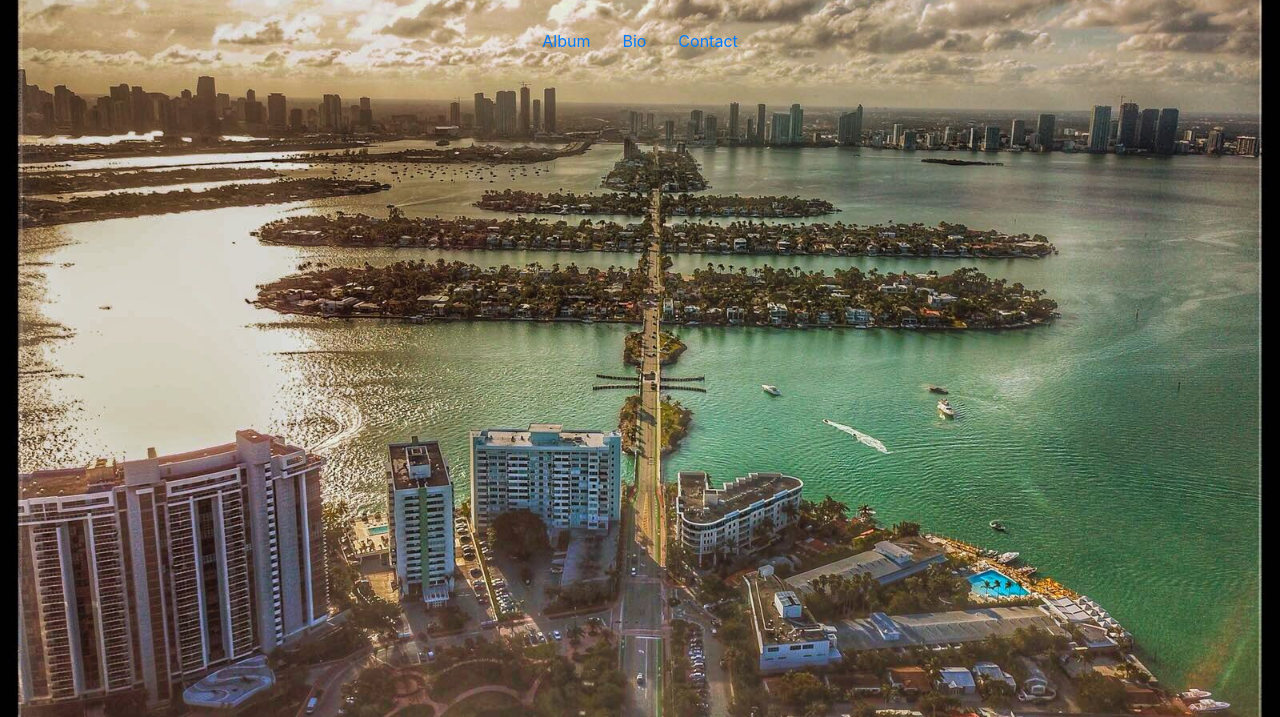
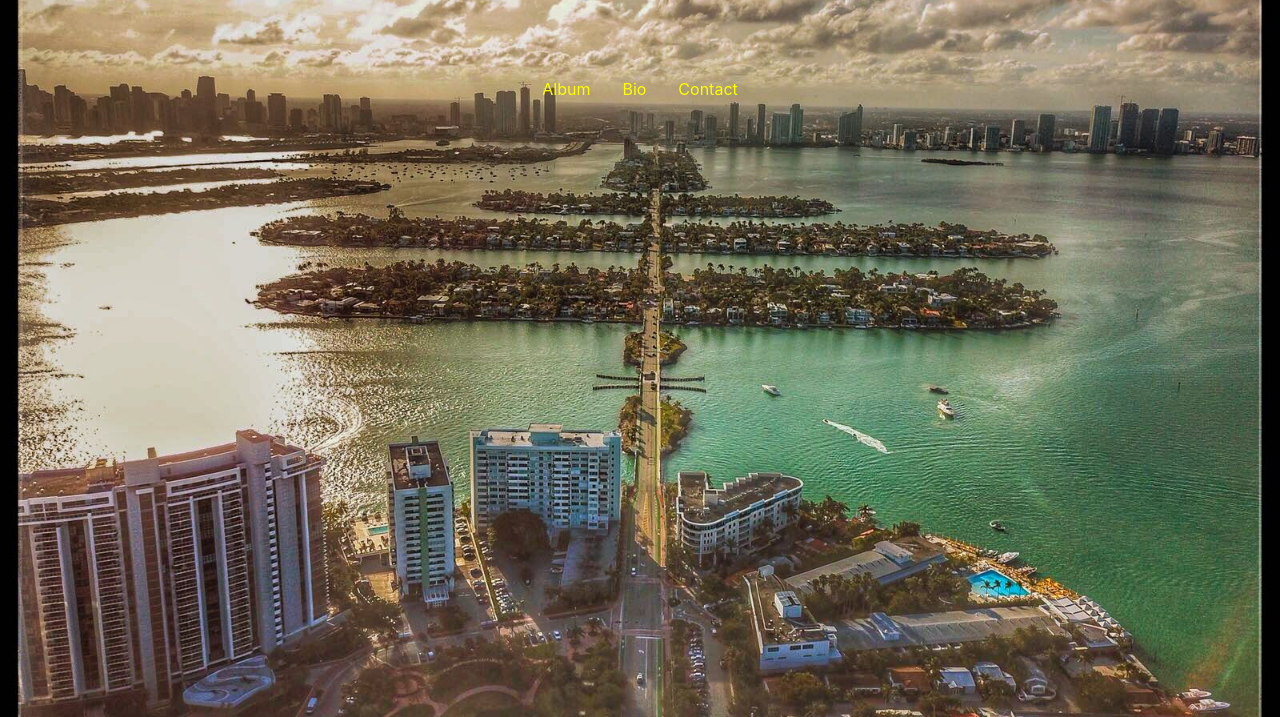
Before and after one commit to lucasalvarado23/aleWebsite, a plain HTML site: page index.html in a window 1280 px wide. Shown: the part 83-800 px from the top of the page. Drawn offline with nearby package versions, Linux system fonts and the light colour scheme.

Commit message:
changed color of links

```diff
--- a/index.html
+++ b/index.html
@@ -29,13 +29,15 @@
         <h1 class="cover-heading">Welcome to Ale's drone pics</h1>
 
       </main>
+      <br>
+       <br>
           <div class="cover-container d-flex h-100 p-3 mx-auto flex-column">
       <header class="masthead mb-auto">
         <div class="inner">
           <nav class="nav nav-masthead justify-content-center">
-            <a class="nav-link active" href="album.html">Album</a>
-            <a class="nav-link" href="bio.html">Bio</a>
-            <a class="nav-link" href="contact.html">Contact</a>
+            <a class="nav-link active" href="album.html" style="color: yellow;">Album</a>
+            <a class="nav-link" href="bio.html" style="color: yellow;">Bio</a>
+            <a class="nav-link" href="contact.html" style="color: yellow;">Contact</a>
           </nav>
         </div>
     </div>
```
